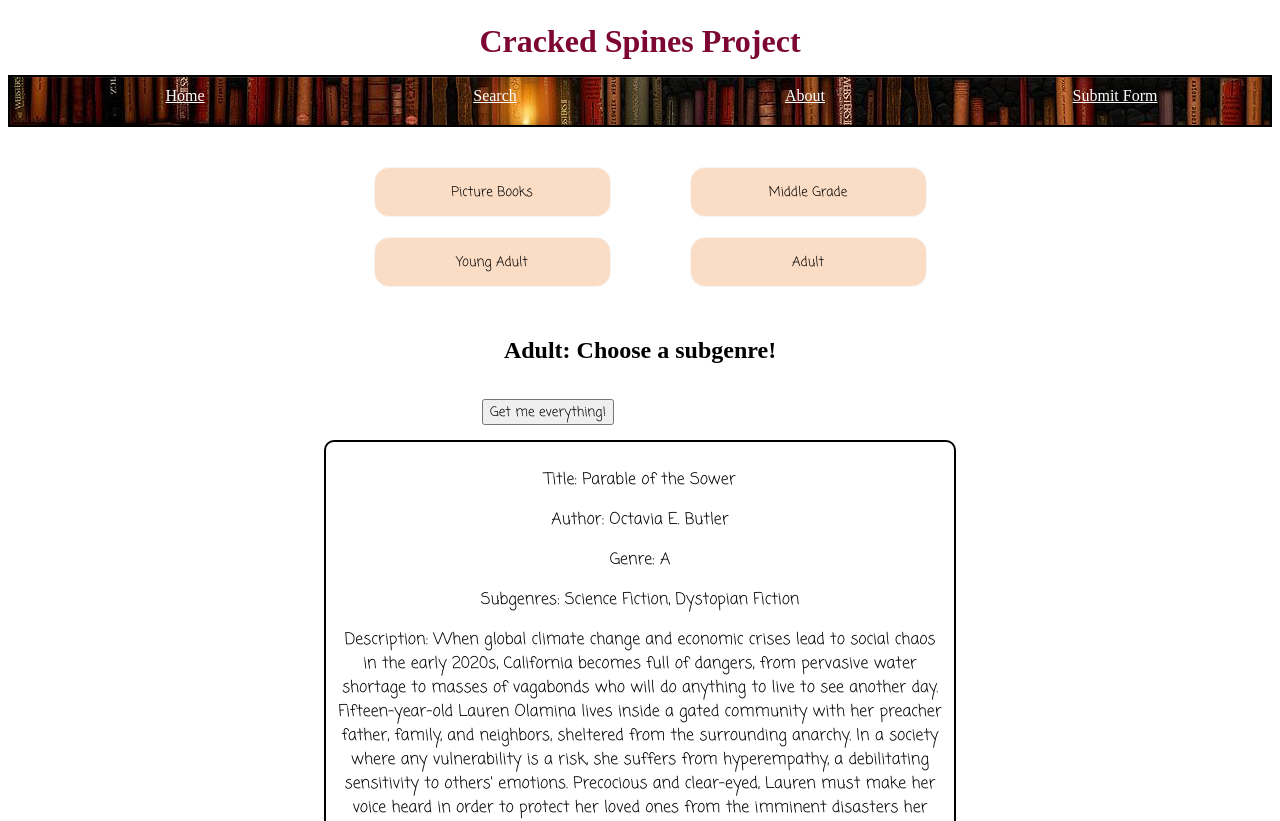
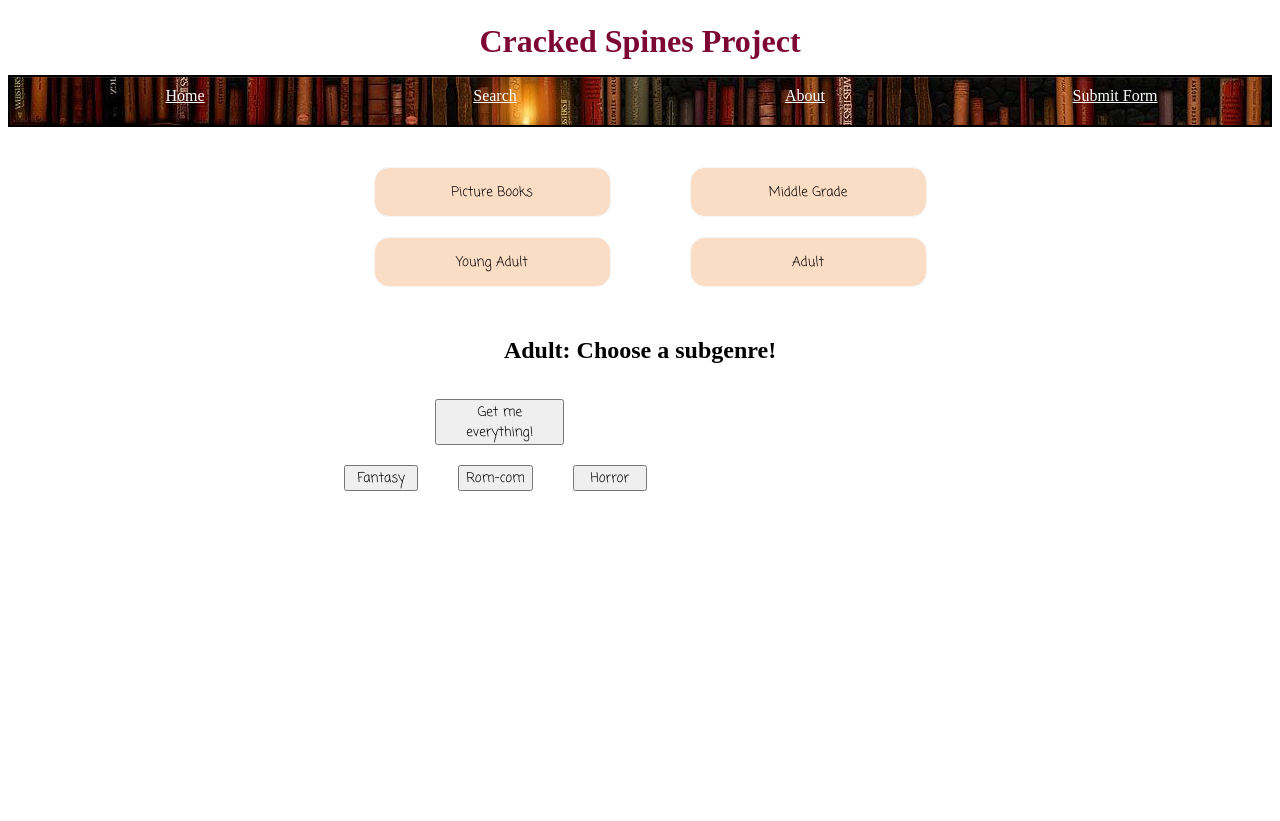
Before and after one commit to nonbinaryfrog/csprojectmvp, a Vue app: page /Adult in a window 1280 px wide. Shown: the top 821 px of the page. After the commit the page ends 800 px from the top, so only its background shows below. Built offline with nearby package versions, Linux system fonts and the light colour scheme; the HTML template or start-up script is replaced by a standard one; a web font is replaced by a local one.

Commit message:
"Added buttons and CSS styling"

```diff
--- a/src/components/views/AdultGenres.vue
+++ b/src/components/views/AdultGenres.vue
@@ -1,8 +1,20 @@
 <template>
   <div class="book-options">
     <h2>Adult: Choose a subgenre!</h2>
-    <button> Get me everything! </button>
-    <book-card-view :books="books" />
+    <div id="genrebtns">
+    <div id="everythingBtn">
+    <button @click="getEverything"> Get me everything! </button>
+    </div>
+
+    <div class="subgenre-buttons">
+    <button @click="getFantasy" class="subgenre" id="Fantasy">Fantasy</button>
+    <button @click="getRomCom" class="subgenre" id="rom-com">Rom-com</button>
+    <button @click="getHorror" class="subgenre" id="horror">Horror</button>
+    </div>
+    </div>
+    <book-card-view :books="filteredBooks" />
+    <!-- error page -->
+    <router-view></router-view>
   </div>
 </template>
 
@@ -14,18 +26,89 @@ export default {
   props: ["books"],
   components: {
     BookCardView,
+  },
+  data: () => {
+    return {
+      // initialize filteredBooks as empty
+      filteredBooks: [],
+    }
+  },
+  methods: {
+    // take a subgenre argument
+    getFantasy() {
+      // filter the results based on what the subgenre is
+      let fantasyBooks = this.books.filter(books => books.subgenre[0] === 'Fantasy');
+        if (fantasyBooks.length === 0) {
+        this.$router.push("/Error");
+      } else {
+        this.filteredBooks = fantasyBooks;
+      }
+    },
+
+    getRomCom() {
+      // filter the results based on what the subgenre is
+        let romCom = this.books.filter(books => books.subgenre[0] === 'Rom-com');
+        if (romCom.length === 0) {
+        this.$router.push("/Error");
+      } else {
+        this.filteredBooks = romCom;
+      }
+    },
+
+    getHorror() {
+      // filter the results based on what the subgenre is
+      let horrorBooks = this.books.filter(books => books.subgenre[0] === 'Horror')
+      // if there is nothing in the array, push the error page to router view
+      if (horrorBooks.length === 0) {
+        this.$router.push("/Error");
+      } else {
+        this.filteredBooks = horrorBooks;
+      }
+    },
+
+    getEverything() {
+      this.filteredBooks = this.books;
+    },
   }
 };
 </script>
 
 <style>
+@import url('https://fonts.googleapis.com/css2?family=Coming+Soon&display=swap');
+
+h2 {
+  text-align: center;
+}
+
 .book-options {
-  margin: auto;
+  margin: 0 auto;
   width: 50%;
 }
 
 button {
   margin-left: 25%;
-  margin-bottom: 15px;
+  font-family: 'Coming Soon', cursive;
+}
+
+.subgenre {
+  display: grid;
+  margin: 20px;
+}
+
+#everythingBtn {
+  width: 50%;
+  margin-left: 20%;
+}
+
+.subgenre-buttons {
+  margin: auto;
+  text-align: center;
+  display: grid;
+  grid-template-columns: repeat(3, 1fr);
+}
+
+#genrebtns {
+  display: inline-block;
+  margin: auto;
 }
 </style>
--- a/src/components/views/MGGenres.vue
+++ b/src/components/views/MGGenres.vue
@@ -1,8 +1,20 @@
 <template>
   <div class="book-options">
     <h2>Middle Grade: Choose a subgenre!</h2>
-    <button>Get me everything!</button>
-    <book-card-view :books="books" />
+    <div id="genrebtns">
+    <div id="everythingBtn">
+    <button @click="getEverything">Get me everything!</button>
+    </div>
+
+    <div class="subgenre-buttons">
+    <button @click="getFantasy" class="subgenre" id="Fantasy">Fantasy</button>
+    <button @click="getRomCom" class="subgenre" id="rom-com">Rom-com</button>
+    <button @click="getHorror" class="subgenre" id="horror">Horror</button>
+    </div>
+    </div>
+    <book-card-view :books="filteredBooks" />
+    <!-- error page -->
+    <router-view></router-view>
   </div>
 </template>
 
@@ -15,17 +27,88 @@ export default {
   components: {
     BookCardView,
   },
+  data: () => {
+    return {
+      // initialize filteredBooks as empty
+      filteredBooks: [],
+    }
+  },
+  methods: {
+    // take a subgenre argument
+    getFantasy() {
+      // filter the results based on what the subgenre is
+      let fantasyBooks = this.books.filter(books => books.subgenre[0] === 'Fantasy');
+        if (fantasyBooks.length === 0) {
+        this.$router.push("/Error");
+      } else {
+        this.filteredBooks = fantasyBooks;
+      }
+    },
+
+    getRomCom() {
+      // filter the results based on what the subgenre is
+        let romCom = this.books.filter(books => books.subgenre[0] === 'Rom-com');
+        if (romCom.length === 0) {
+        this.$router.push("/Error");
+      } else {
+        this.filteredBooks = romCom;
+      }
+    },
+
+    getHorror() {
+      // filter the results based on what the subgenre is
+      let horrorBooks = this.books.filter(books => books.subgenre[0] === 'Horror')
+      // if there is nothing in the array, push the error page to router view
+      if (horrorBooks.length === 0) {
+        this.$router.push("/Error");
+      } else {
+        this.filteredBooks = horrorBooks;
+      }
+    },
+
+    getEverything() {
+      this.filteredBooks = this.books;
+    },
+  }
 };
 </script>
 
 <style>
+@import url('https://fonts.googleapis.com/css2?family=Coming+Soon&display=swap');
+
+h2 {
+  text-align: center;
+}
+
 .book-options {
-  margin: auto;
+  margin: 0 auto;
   width: 50%;
 }
 
 button {
   margin-left: 25%;
-  margin-bottom: 15px;
+  font-family: 'Coming Soon', cursive;
+}
+
+.subgenre {
+  display: grid;
+  margin: 20px;
+}
+
+#everythingBtn {
+  width: 50%;
+  margin-left: 20%;
+}
+
+.subgenre-buttons {
+  margin: auto;
+  text-align: center;
+  display: grid;
+  grid-template-columns: repeat(3, 1fr);
+}
+
+#genrebtns {
+  display: inline-block;
+  margin: auto;
 }
 </style>
--- a/src/components/views/PBGenres.vue
+++ b/src/components/views/PBGenres.vue
@@ -1,8 +1,21 @@
 <template>
   <div class="book-options">
     <h2>Picture Books: Choose a subgenre!</h2>
-    <button> Get me everything! </button>
-    <book-card-view :books="books"/>
+    <div id="genrebtns">
+    <div id="everythingBtn">
+    <button @click="getEverything"> Get me everything! </button>
+    </div>
+
+    <div class="subgenre-buttons">
+    <button @click="getFantasy" class="subgenre" id="Fantasy">Fantasy</button>
+    <button @click="getRomCom" class="subgenre" id="rom-com">Rom-com</button>
+    <button @click="getHorror" class="subgenre" id="horror">Horror</button>
+    </div>
+    </div>
+
+    <book-card-view :books="filteredBooks"/>
+    <!-- error page -->
+    <router-view></router-view>
   </div>
 </template>
 
@@ -14,18 +27,89 @@ export default {
   props: ["books"],
   components: {
     BookCardView,
+  },
+  data: () => {
+    return {
+      // initialize filteredBooks as empty
+      filteredBooks: [],
+    }
+  },
+  methods: {
+    // take a subgenre argument
+    getFantasy() {
+      // filter the results based on what the subgenre is
+      let fantasyBooks = this.books.filter(books => books.subgenre[0] === 'Fantasy');
+        if (fantasyBooks.length === 0) {
+        this.$router.push("/Error");
+      } else {
+        this.filteredBooks = fantasyBooks;
+      }
+    },
+
+    getRomCom() {
+      // filter the results based on what the subgenre is
+        let romCom = this.books.filter(books => books.subgenre[0] === 'Rom-com');
+        if (romCom.length === 0) {
+        this.$router.push("/Error");
+      } else {
+        this.filteredBooks = romCom;
+      }
+    },
+
+    getHorror() {
+      // filter the results based on what the subgenre is
+      let horrorBooks = this.books.filter(books => books.subgenre[0] === 'Horror')
+      // if there is nothing in the array, push the error page to router view
+      if (horrorBooks.length === 0) {
+        this.$router.push("/Error");
+      } else {
+        this.filteredBooks = horrorBooks;
+      }
+    },
+
+    getEverything() {
+      this.filteredBooks = this.books;
+    },
   }
 };
 </script>
 
 <style>
+@import url('https://fonts.googleapis.com/css2?family=Coming+Soon&display=swap');
+
+h2 {
+  text-align: center;
+}
+
 .book-options {
-  margin: auto;
+  margin: 0 auto;
   width: 50%;
 }
 
 button {
   margin-left: 25%;
-  margin-bottom: 15px;
+  font-family: 'Coming Soon', cursive;
+}
+
+.subgenre {
+  display: grid;
+  margin: 20px;
+}
+
+#everythingBtn {
+  width: 50%;
+  margin-left: 20%;
+}
+
+.subgenre-buttons {
+  margin: auto;
+  text-align: center;
+  display: grid;
+  grid-template-columns: repeat(3, 1fr);
+}
+
+#genrebtns {
+  display: inline-block;
+  margin: auto;
 }
 </style>
```
